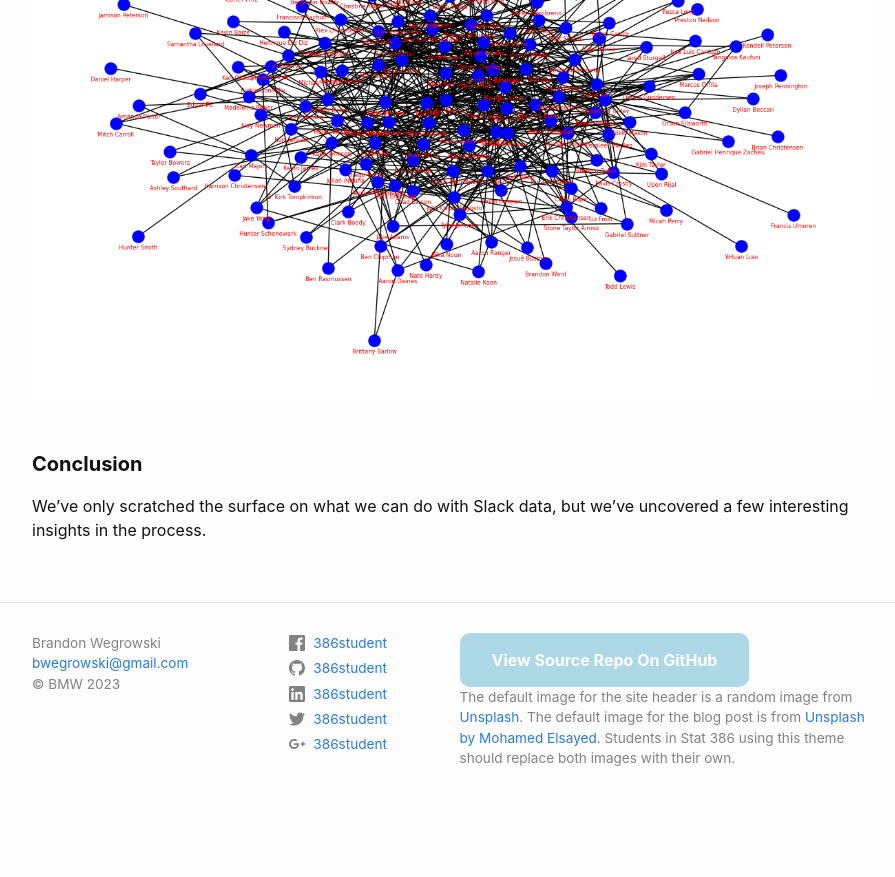
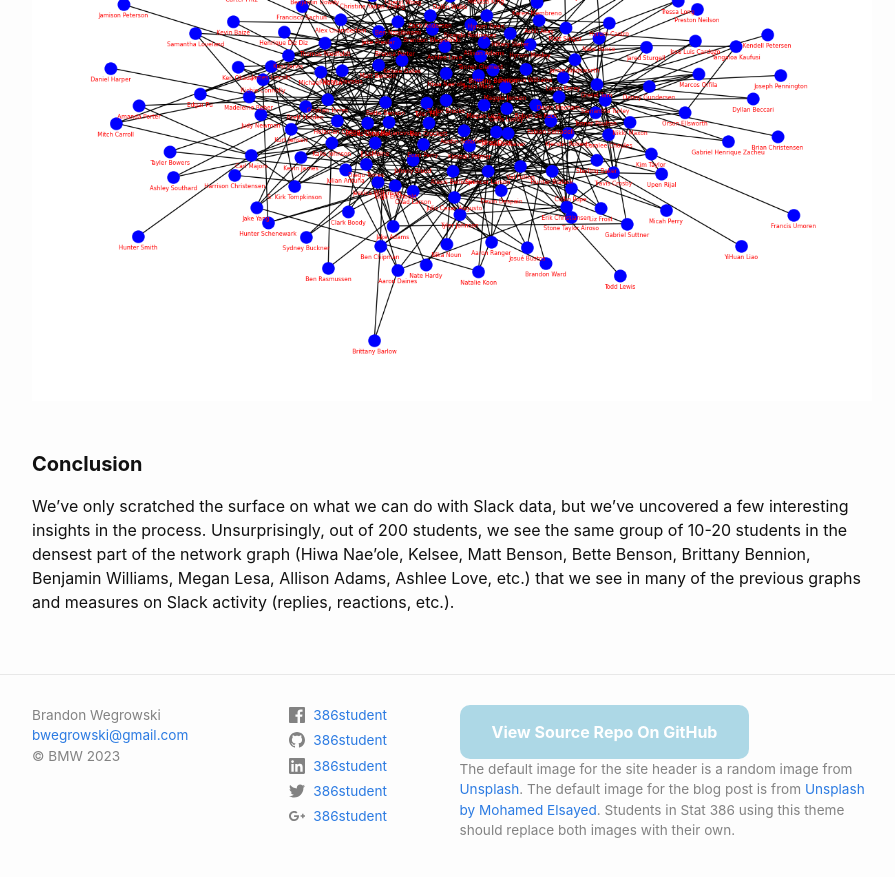
Before and after one commit to bwegr/386, a Jekyll site: the page built from _posts/2023-12-14-project2.md, in a window 1280 px wide and 900 px high, scrolled down 9146 px. Shown: the top 877 px of the window, without its empty margins (188-1083 px from the left). Built offline with Jekyll 4.4.1, drawn with Linux system fonts in a browser that asks for light colours; comment, search, counter and statistics services are not loaded; before the commit the page ends 9974 px from its top, so only the background shows below that.

Commit message:
Update 2023-12-14-project2.md

```diff
--- a/_posts/2023-12-14-project2.md
+++ b/_posts/2023-12-14-project2.md
@@ -259,4 +259,4 @@ plt.show()
 <html><img src="https://raw.githubusercontent.com/bwegr/386/main/assets/images/network2.png" alt="" style="display: block; margin-left: auto; margin-right: auto; width:1000px;"/><br><br></html>
 
 #### **Conclusion**
-We've only scratched the surface on what we can do with Slack data, but we've uncovered a few interesting insights in the process.
+We've only scratched the surface on what we can do with Slack data, but we've uncovered a few interesting insights in the process. Unsurprisingly, out of 200 students, we see the same group of 10-20 students in the densest part of the network graph (Hiwa Nae'ole, Kelsee, Matt Benson, Bette Benson, Brittany Bennion, Benjamin Williams, Megan Lesa, Allison Adams, Ashlee Love, etc.) that we see in many of the previous graphs and measures on Slack activity (replies, reactions, etc.).
```
